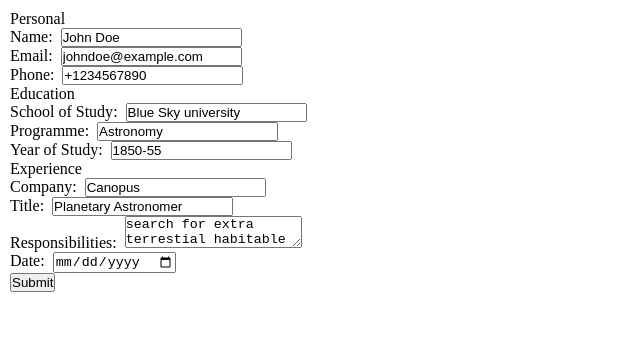
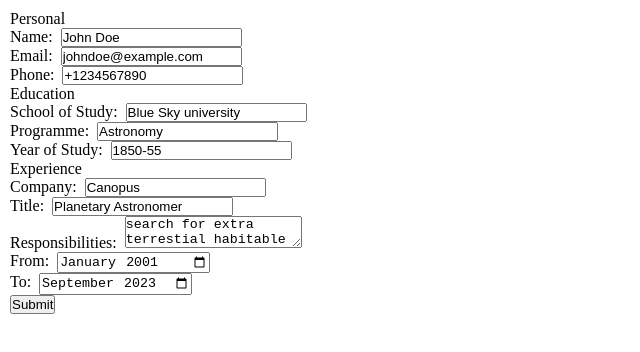
Before and after one commit to draczihper/resume, a React (Vite) app: page / in a window 1280 px wide. Shown: the top 352 px of the page, without its empty margins (0-640 px from the left). Built offline with nearby package versions, Linux system fonts and the light colour scheme.

Commit message:
Add date inputs (#6)

```diff
--- a/src/components/Form.jsx
+++ b/src/components/Form.jsx
@@ -6,6 +6,19 @@ export default function Form(props){
     props.setForm({
       ...props.form,
       [e.target.id]: e.target.value,
+    });
+  };
+
+  const handleDateChange = (e) => {
+    const {id, value} = e.target;
+
+    props.setForm((prev) => {
+      let updatedDate = {...prev.date, [id]: value};
+
+      return {
+        ...prev,
+        date: updatedDate
+      };
     });
   };
 
@@ -72,13 +85,24 @@ export default function Form(props){
           value={props.form.responsibilities}
           onChange={handleChange}
         />
+        <div className='duration'>
         <Input
-          inputType="date"
-          id="date"
-          label="date"
-          value={props.form.date}
-          onChange={handleChange}
+          inputType="month"
+          id="from"
+          label="From"
+          value={props.form.date.from}
+          onChange={handleDateChange}
+          max={props.form.date.to || ""}
         />
+        <Input
+          inputType="month"
+          id="to"
+          label="To"
+          value={props.form.date.to}
+          onChange={handleDateChange}
+          min={props.form.date.from || ""}
+        />
+        </div>
         <Button label="Submit" onClick={props.handleSubmit} type='submit'/>
       </FormSection>
       </FormWrapper>
```
